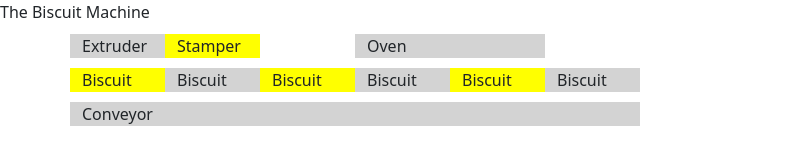
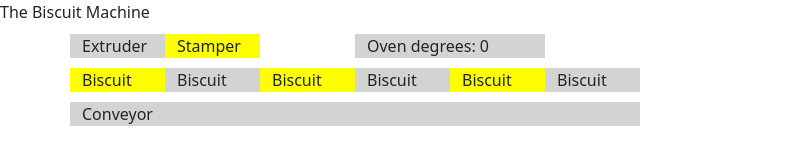
Before and after one commit to anisarambelieva/the-biscuit-machine, a React (Create React App) app: page / in a window 1280 px wide. Shown: the top 144 px of the page, without its empty margins (0-798 px from the left). Built offline with nearby package versions, Linux system fonts and the light colour scheme.

Commit message:
Add Oven with degrees state to machine

```diff
--- a/src/components/machine.js
+++ b/src/components/machine.js
@@ -1,9 +1,11 @@
 import { useState } from "react";
 import { Container, Row, Col } from "react-bootstrap";
+import Oven from "./oven";
 import Switch from "./switch";
 
 const Machine = () => {
   const [state, setState] = useState("Off");
+  const [ovenDegrees, setOvenDegrees] = useState(0);
 
   return (
     <Container>
@@ -20,7 +22,7 @@ const Machine = () => {
           md={{ span: 2, offset: 1 }}
           style={{ backgroundColor: "lightGray" }}
         >
-          Oven
+          <Oven ovenDegrees={ovenDegrees}/>
         </Col>
       </Row>
 
```
